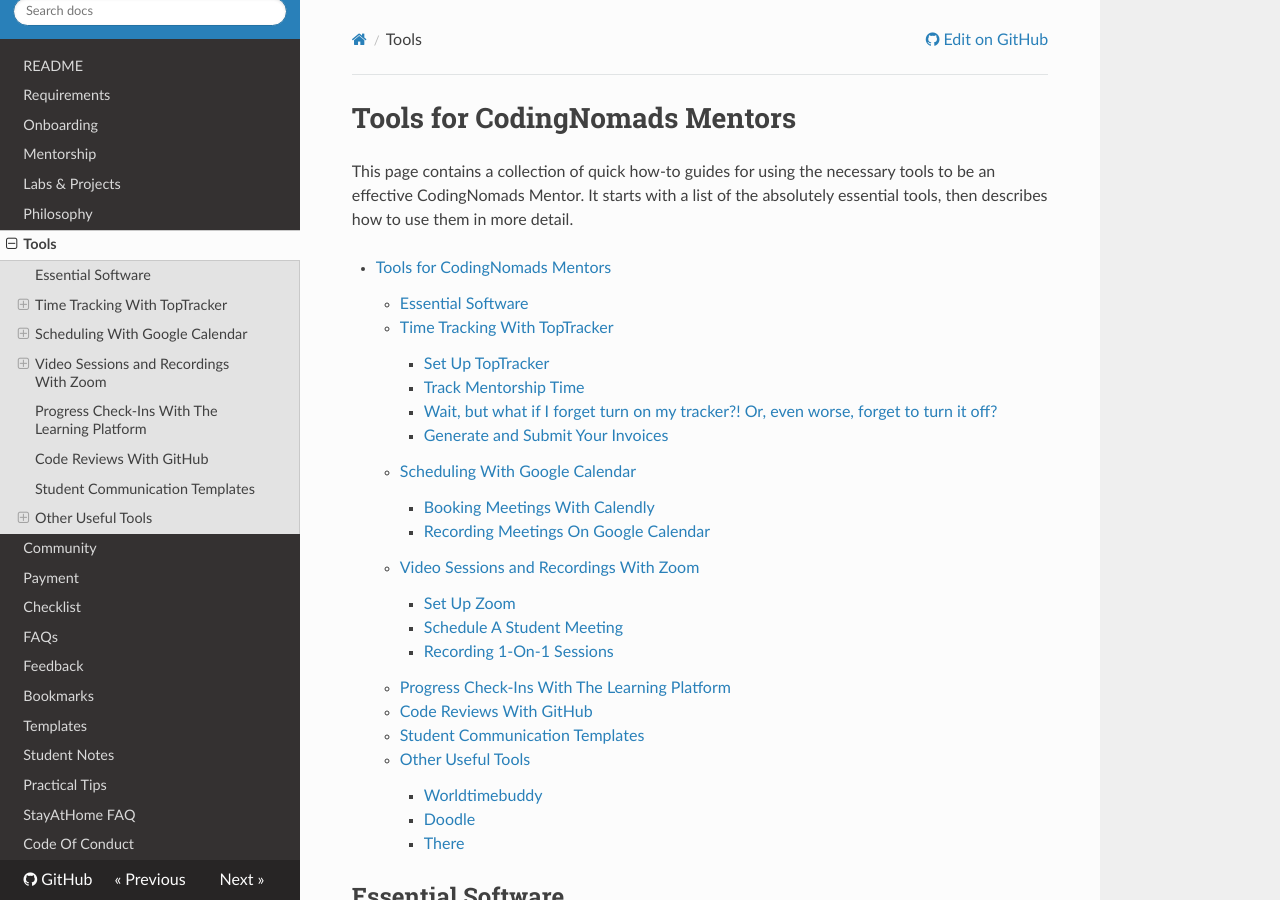
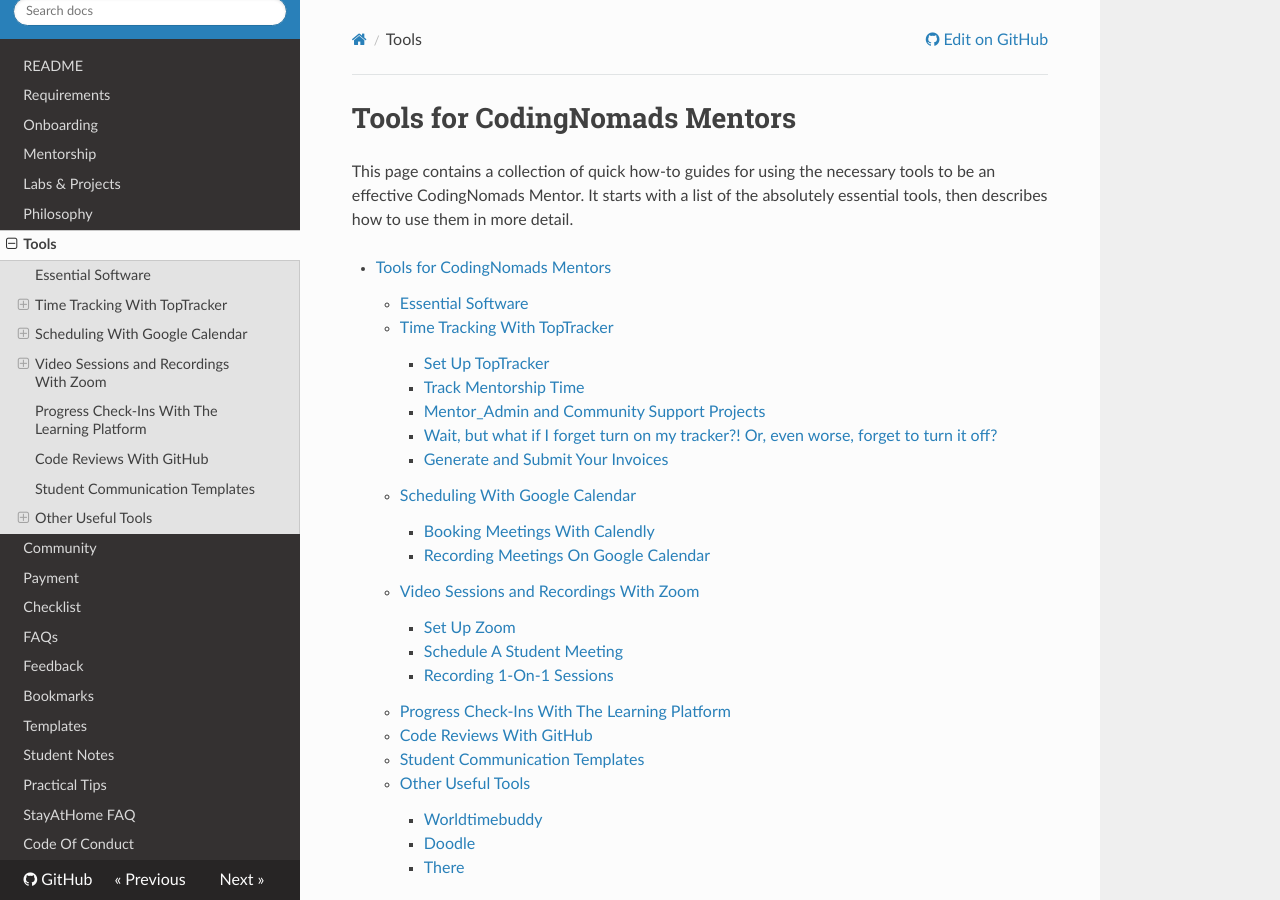
Before and after one commit to CodingNomads/mentor-docs, an MkDocs documentation site: the page built from docs/05_tools.md, in a window 1280 px wide and 900 px high. Built offline with MkDocs 1.6.1, drawn with Linux system fonts in a browser that asks for light colours; nearby versions of some CDN libraries; some of the changed text lies outside the part shown.

Commit message:
minor edit

```diff
--- a/docs/05_tools.md
+++ b/docs/05_tools.md
@@ -43,6 +43,7 @@
 4. code review
 5. organization
 
+### Mentor_Admin and Community Support Projects
 We will also invite you to two projects called "mentor_admin" and "Community Support". Mentor_admin can be used for miscellaneous administrative activities such as internal meetings (e.g., meeting with Ryan). “Community Support” can be used to answer questions on the forum or the general slack channels (i.e., helping students for which you don’t have a specific project). When charging to these two projects, please be as specific as possible in the TopTracker activity description. For example: “supporting Tiffany on Slack, connecting to databases, general JDBC” or “responded to this question: https://forum.codingnomads.co/t/lab-9-data-wrangle-a-dataset/1244”
 
 Watch the screencast below, which shows you how mentorship time tracking with TopTracker works in practice:
```
